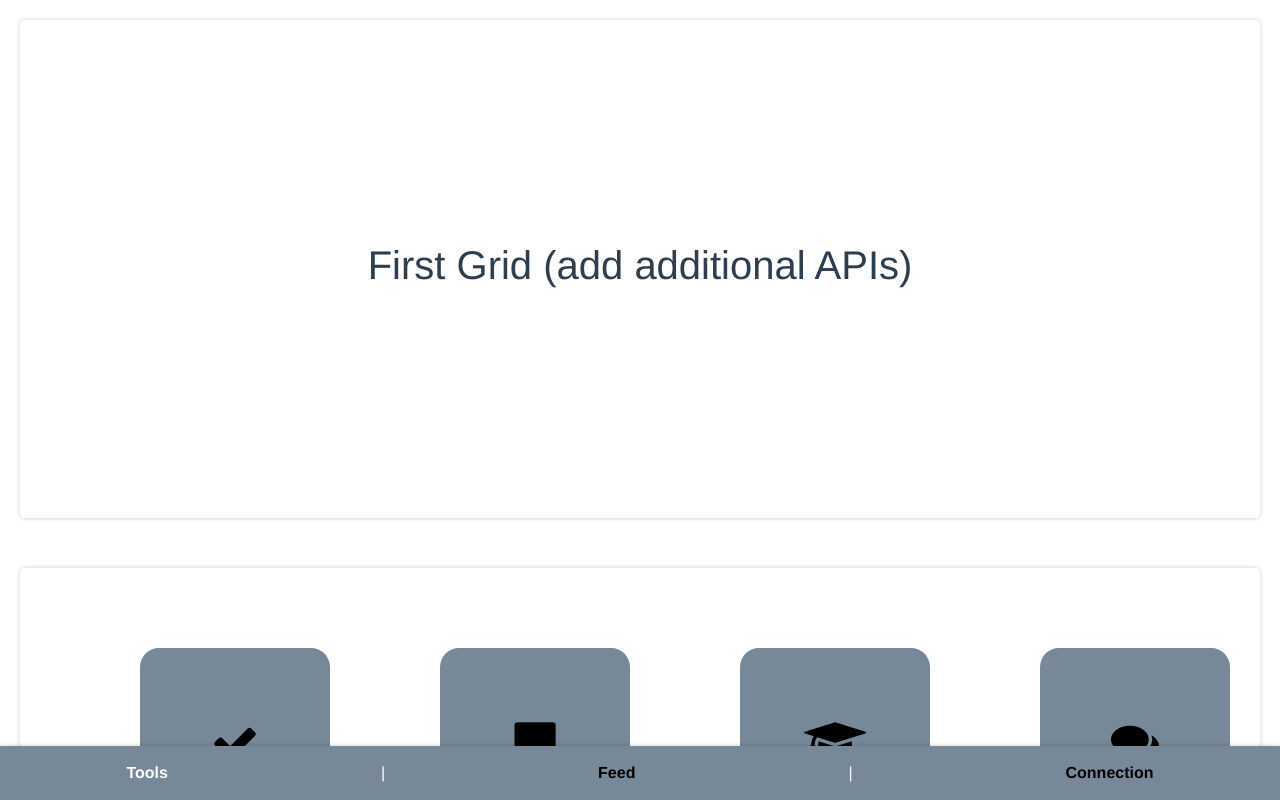
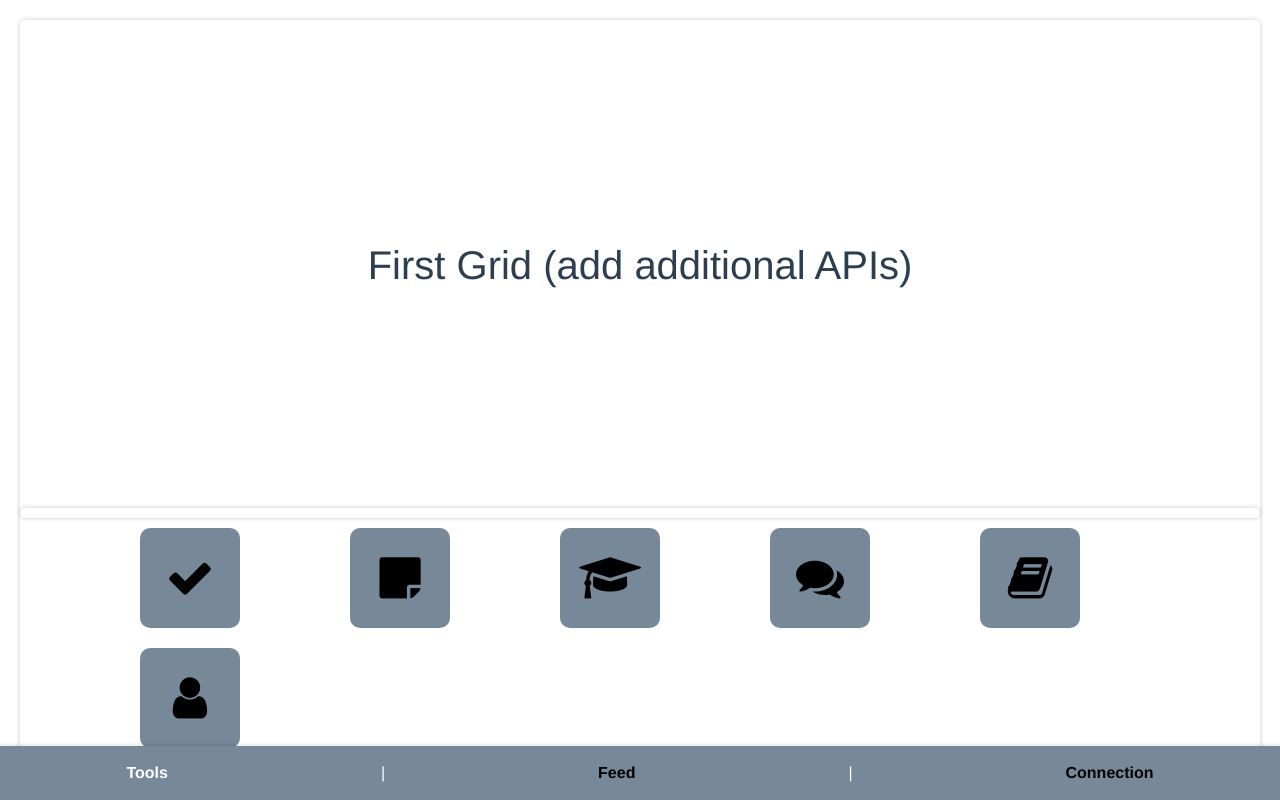
Before and after one commit to bhathiknk/socialmedia-webapp, a Vue app: page / in a window 1280 px wide. Shown: the top 800 px of the page. Built offline with nearby package versions, Linux system fonts and the light colour scheme; what @ckeditor/ckeditor5-vue would draw is missing.

Commit message:
profile.vue buytton margin fixed

```diff
--- a/src/components/CircularButtonProfile.vue
+++ b/src/components/CircularButtonProfile.vue
@@ -36,10 +36,9 @@ export default {
 <style scoped>
 .circular-button {
 
-  width: 190px;
-  height: 190px;
-  margin-top: 60px;
-  margin-bottom: 60px !important;
+  width: 100px;
+  height: 100px;
+  margin-bottom: 10px !important;
   background-color: lightslategrey;
   border-radius: 10%;
   display: flex;
--- a/src/views/Profile.vue
+++ b/src/views/Profile.vue
@@ -116,6 +116,7 @@ export default {
   display: flex;
   flex-direction: row;
   justify-content: space-between;
+  margin-bottom: -60px;
 }
 
 .grid-space {
```
